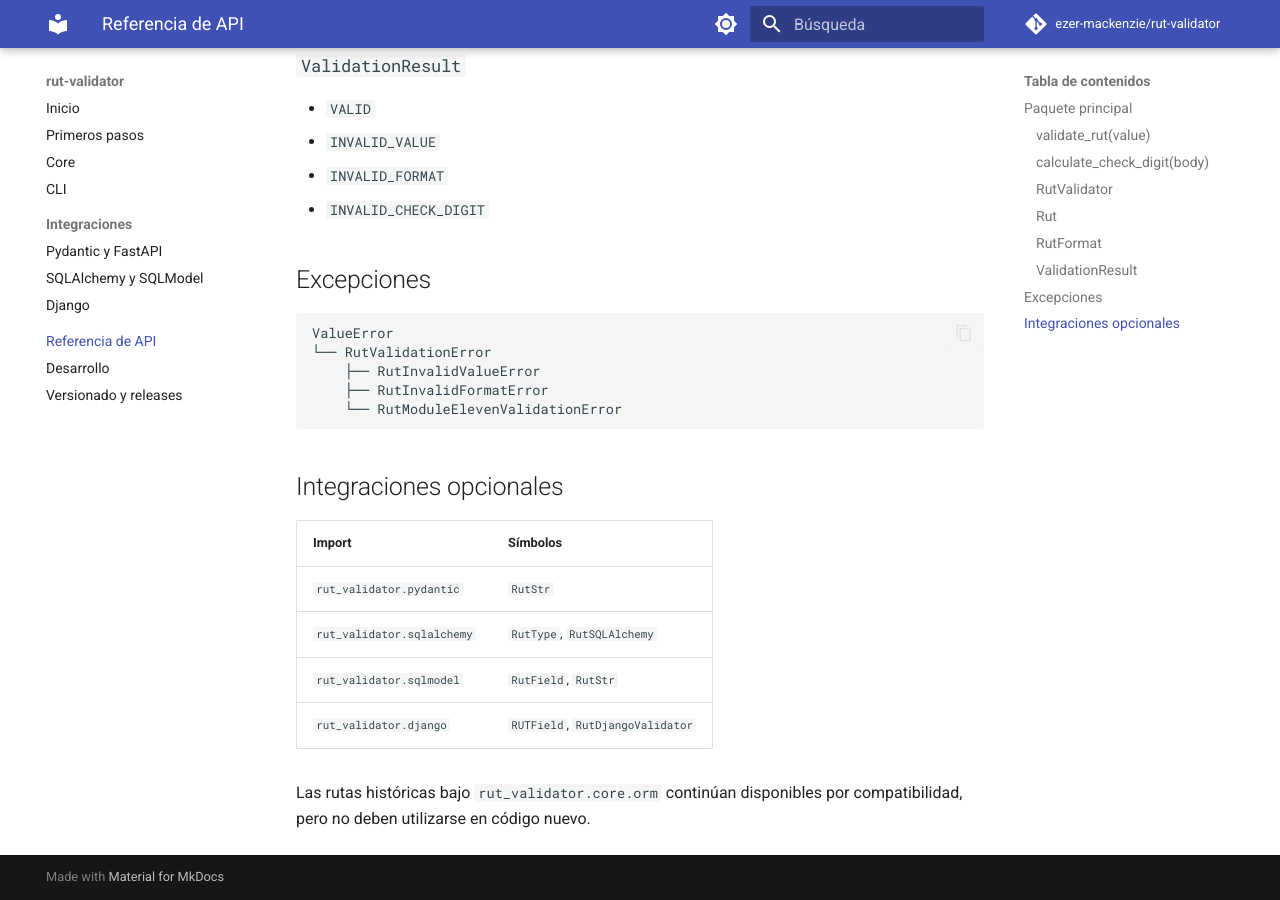
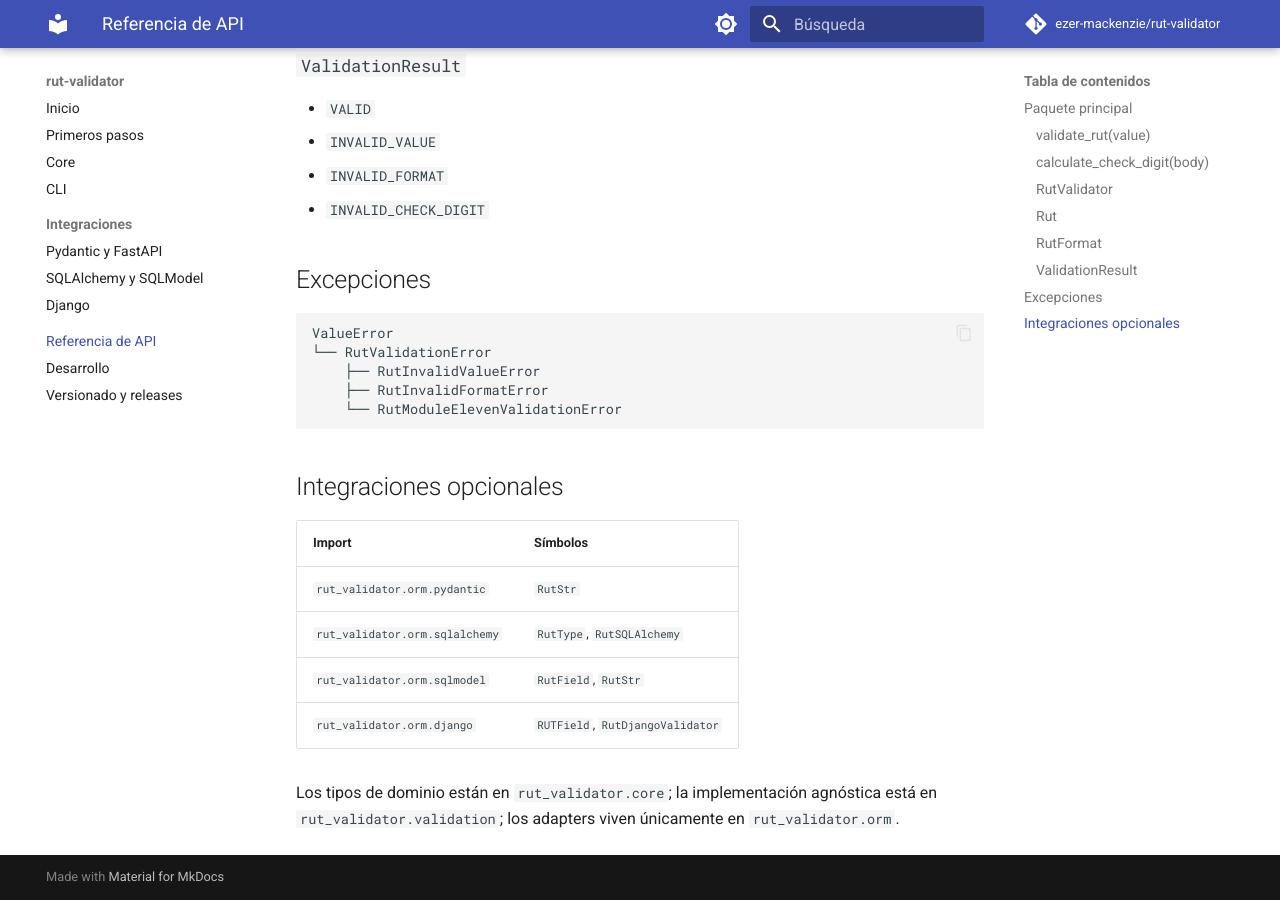
Before and after one commit to ezer-mackenzie/rut-validator, an MkDocs documentation site: the page built from docs/api-reference.md, in a window 1280 px wide and 900 px high, scrolled down 926 px. Built offline with MkDocs 1.6.1 and Material for MkDocs 9.7.7, drawn with Linux system fonts in a browser that asks for light colours; comment, search, counter and statistics services are not loaded.

Commit message:
docs: document core validation and orm package boundaries

```diff
--- a/docs/api-reference.md
+++ b/docs/api-reference.md
@@ -51,10 +51,11 @@ ValueError
 
 | Import | Símbolos |
 | --- | --- |
-| `rut_validator.pydantic` | `RutStr` |
-| `rut_validator.sqlalchemy` | `RutType`, `RutSQLAlchemy` |
-| `rut_validator.sqlmodel` | `RutField`, `RutStr` |
-| `rut_validator.django` | `RUTField`, `RutDjangoValidator` |
+| `rut_validator.orm.pydantic` | `RutStr` |
+| `rut_validator.orm.sqlalchemy` | `RutType`, `RutSQLAlchemy` |
+| `rut_validator.orm.sqlmodel` | `RutField`, `RutStr` |
+| `rut_validator.orm.django` | `RUTField`, `RutDjangoValidator` |
 
-Las rutas históricas bajo `rut_validator.core.orm` continúan disponibles por
-compatibilidad, pero no deben utilizarse en código nuevo.
+Los tipos de dominio están en `rut_validator.core`; la implementación agnóstica
+está en `rut_validator.validation`; los adapters viven únicamente en
+`rut_validator.orm`.
```
Also changed, not shown: README.md (+1 -1 lines), docs/core.md (+1 -1 lines), docs/django.md (+1 -1 lines), docs/pydantic-fastapi.md (+2 -2 lines), docs/release-policy.md (+3 -2 lines), docs/sqlalchemy-sqlmodel.md (+3 -3 lines), 3 other files.
